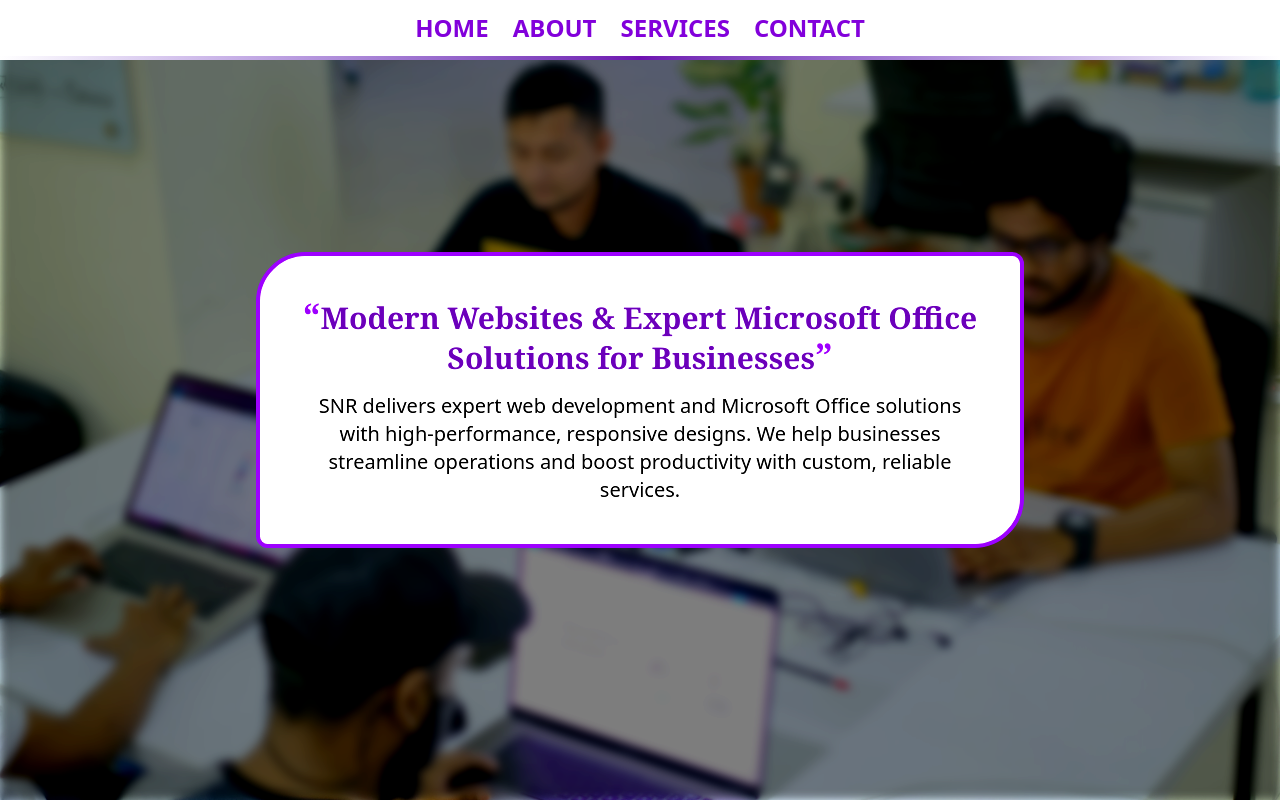
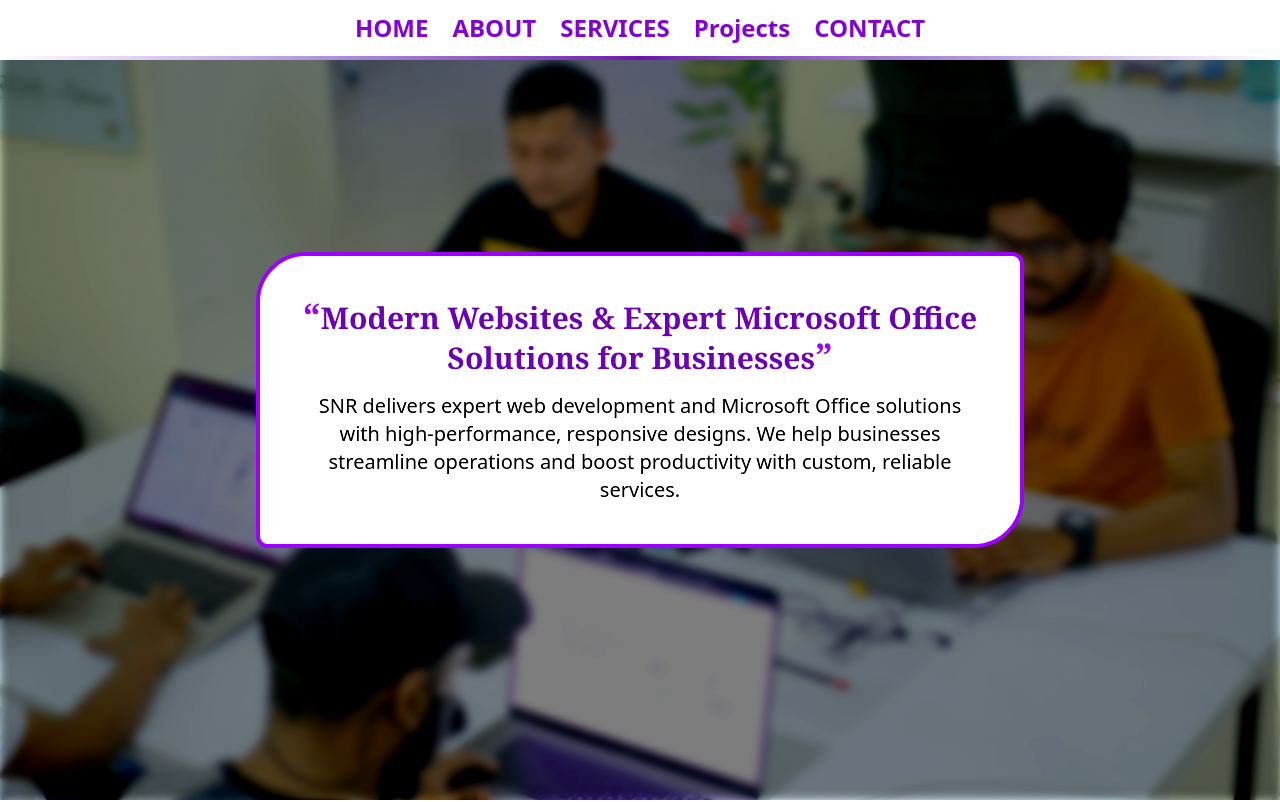
Before and after one commit to SaadRajpoot666/SNR, a React (Vite) app: page / in a window 1280 px wide. Shown: the top 802 px of the page. Built offline with nearby package versions, Linux system fonts and the light colour scheme.

Commit message:
Setting up Projects Section

```diff
--- a/src/App.jsx
+++ b/src/App.jsx
@@ -2,6 +2,7 @@
 import { Footer } from "./components/Footer/Footer"
 import { Hero } from "./components/HeroSection/Hero"
 import { Navbar } from "./components/Navbar/Navbar"
+import { Projects } from "./components/Projects/Projects"
 import { Services } from "./components/Services/Services"
 
 function App() {
@@ -10,6 +11,7 @@
 <Hero   />
 <About   />
 <Services   />
+<Projects   />
 <Footer   />
 
 </>
--- a/src/components/Navbar/Navbar.jsx
+++ b/src/components/Navbar/Navbar.jsx
@@ -7,7 +7,7 @@
 export const Navbar = () => {
   const [isOpen, setIsOpen] = useState(false);
 
-  const navItems = ["HOME", "ABOUT", "SERVICES", "CONTACT"];
+  const navItems = ["HOME", "ABOUT", "SERVICES","Projects", "CONTACT"];
 
   return (
     <motion.div
--- /dev/null
+++ b/src/components/Projects/Projects.jsx
@@ -0,0 +1,3 @@
+export const Projects = ()=>{
+
+}
```
Also changed, not shown: src/components/Projects/Projects.css (added).
